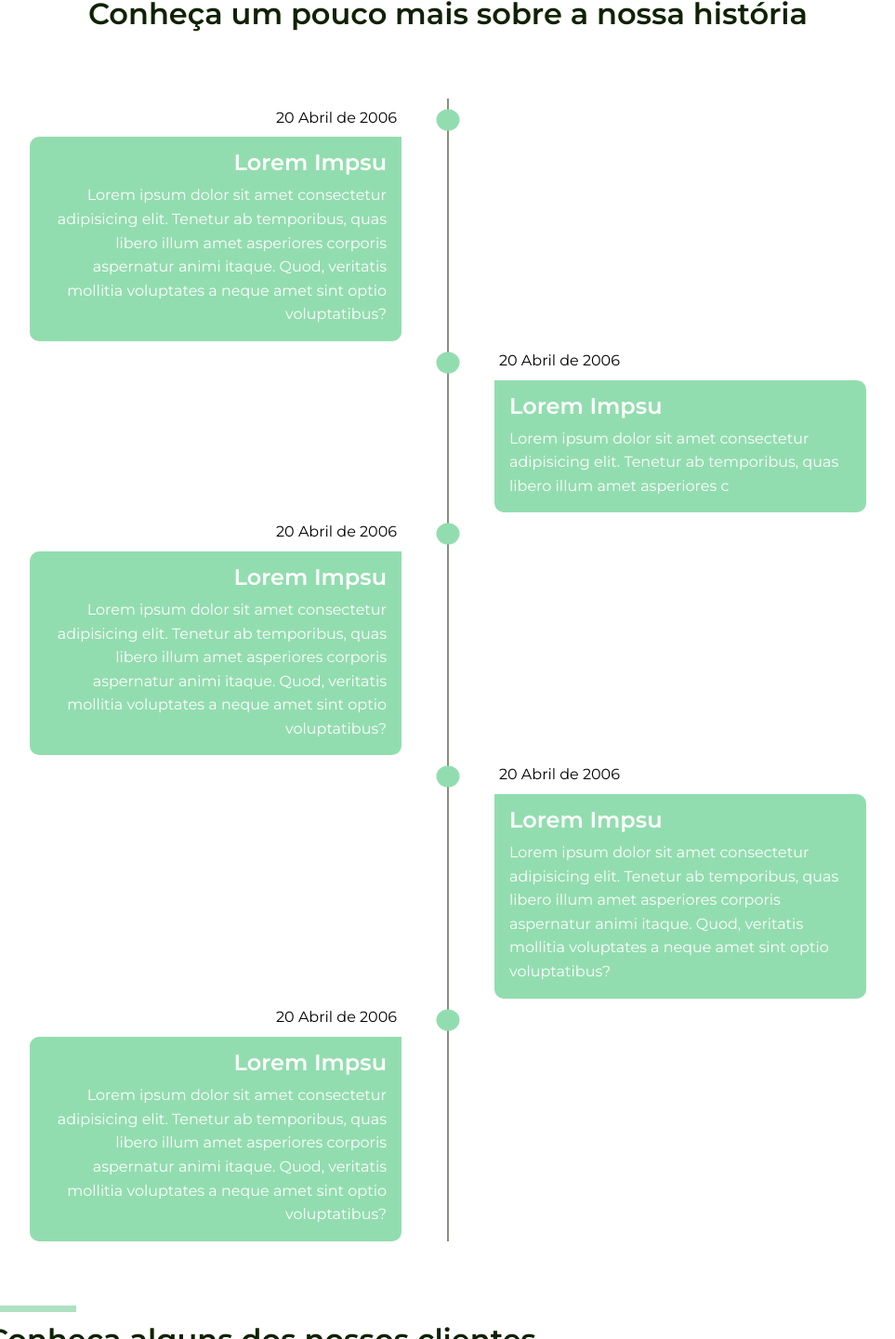
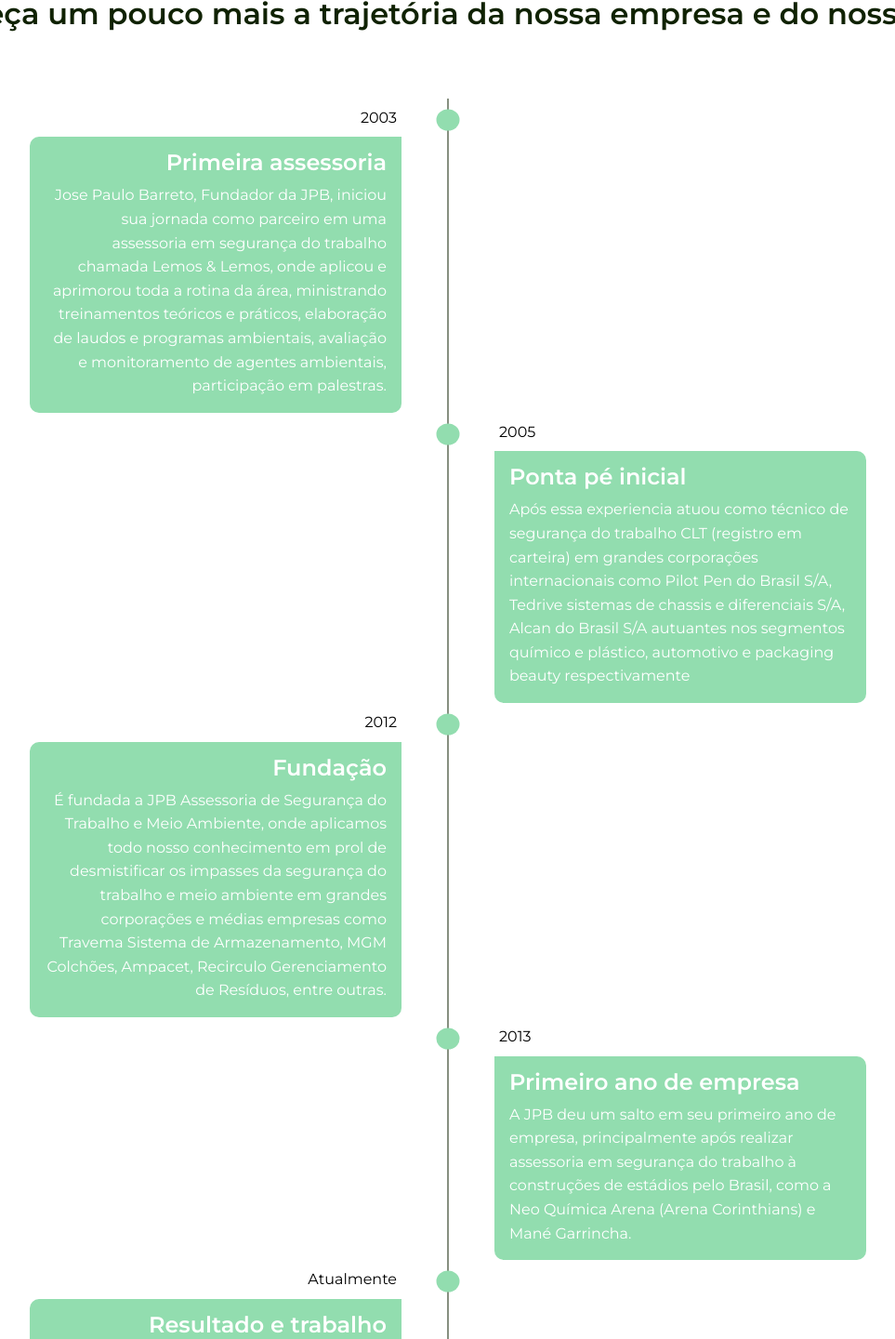
Before and after one commit to erianerik/Jpb-desing, a plain HTML site: page about-us.html in a window 1280 px wide. Shown: the part 155-1595 px from the top of the page at 93% size, without its empty margins (158-1121 px from the left). Drawn offline with Linux system fonts and the light colour scheme.

Commit message:
chore: Alteração de texto na pagina sobre nos

```diff
--- a/about-us.html
+++ b/about-us.html
@@ -85,51 +85,59 @@
             </nav>
         </header>
 
-        <h2 class="title-pattern title-pattern--timeline">Conheça um pouco mais sobre a nossa história</h2>
+        <h2 class="title-pattern title-pattern--timeline">Conheça um pouco mais a trajetória da nossa empresa e do nosso CEO</h2>
         <main class="main-content">
             <section class="main-content__timeline">
                 <section class="timeline__card">
-                    <h2 class="card__data">20 Abril de 2006</h2>
+                    <h2 class="card__data">2003</h2>
                     <section class="card__body">
-                        <h2 class="body__title">Lorem Impsu</h2>
-                        <p class="body__description">Lorem ipsum dolor sit amet consectetur adipisicing elit. Tenetur ab
-                            temporibus, quas libero illum amet asperiores corporis aspernatur animi itaque. Quod,
-                            veritatis mollitia voluptates a neque amet sint optio voluptatibus?</p>
+                        <h2 class="body__title">Primeira assessoria</h2>
+                        <p class="body__description">Jose Paulo Barreto, Fundador da JPB, iniciou sua jornada como
+                            parceiro em uma assessoria em segurança do trabalho chamada Lemos & Lemos, onde aplicou e
+                            aprimorou toda a rotina da área, ministrando treinamentos teóricos e práticos, elaboração de
+                            laudos e programas ambientais, avaliação e monitoramento de agentes ambientais, participação
+                            em palestras. </p>
                     </section>
                 </section>
                 <section class="timeline__card">
-                    <h2 class="card__data">20 Abril de 2006</h2>
+                    <h2 class="card__data">2005</h2>
                     <section class="card__body">
-                        <h2 class="body__title">Lorem Impsu</h2>
-                        <p class="body__description">Lorem ipsum dolor sit amet consectetur adipisicing elit. Tenetur ab
-                            temporibus, quas libero illum amet asperiores c</p>
+                        <h2 class="body__title">Ponta pé inicial</h2>
+                        <p class="body__description">Após essa experiencia atuou como técnico de segurança do trabalho
+                            CLT (registro em carteira) em grandes corporações internacionais como Pilot Pen do Brasil
+                            S/A, Tedrive sistemas de chassis e diferenciais S/A, Alcan do Brasil S/A autuantes nos
+                            segmentos químico e plástico, automotivo e packaging beauty respectivamente
+                        </p>
                     </section>
                 </section>
                 <section class="timeline__card">
-                    <h2 class="card__data">20 Abril de 2006</h2>
+                    <h2 class="card__data">2012</h2>
                     <section class="card__body">
-                        <h2 class="body__title">Lorem Impsu</h2>
-                        <p class="body__description">Lorem ipsum dolor sit amet consectetur adipisicing elit. Tenetur ab
-                            temporibus, quas libero illum amet asperiores corporis aspernatur animi itaque. Quod,
-                            veritatis mollitia voluptates a neque amet sint optio voluptatibus?</p>
+                        <h2 class="body__title">Fundação</h2>
+                        <p class="body__description">É fundada a JPB Assessoria de Segurança do Trabalho e Meio
+                            Ambiente, onde aplicamos todo nosso conhecimento em prol de desmistificar os impasses da
+                            segurança do trabalho e meio ambiente em grandes corporações e médias empresas como Travema
+                            Sistema de Armazenamento, MGM Colchões, Ampacet, Recirculo Gerenciamento de Resíduos, entre
+                            outras.</p>
                     </section>
                 </section>
                 <section class="timeline__card">
-                    <h2 class="card__data">20 Abril de 2006</h2>
+                    <h2 class="card__data">2013</h2>
                     <section class="card__body">
-                        <h2 class="body__title">Lorem Impsu</h2>
-                        <p class="body__description">Lorem ipsum dolor sit amet consectetur adipisicing elit. Tenetur ab
-                            temporibus, quas libero illum amet asperiores corporis aspernatur animi itaque. Quod,
-                            veritatis mollitia voluptates a neque amet sint optio voluptatibus?</p>
+                        <h2 class="body__title">Primeiro ano de empresa</h2>
+                        <p class="body__description">A JPB deu um salto em seu primeiro ano de empresa, principalmente
+                            após realizar assessoria em segurança do trabalho à construções de estádios pelo Brasil,
+                            como a Neo Química Arena (Arena Corinthians) e Mané Garrincha.</p>
                     </section>
                 </section>
                 <section class="timeline__card">
-                    <h2 class="card__data">20 Abril de 2006</h2>
+                    <h2 class="card__data">Atualmente</h2>
                     <section class="card__body">
-                        <h2 class="body__title">Lorem Impsu</h2>
-                        <p class="body__description">Lorem ipsum dolor sit amet consectetur adipisicing elit. Tenetur ab
-                            temporibus, quas libero illum amet asperiores corporis aspernatur animi itaque. Quod,
-                            veritatis mollitia voluptates a neque amet sint optio voluptatibus?</p>
+                        <h2 class="body__title">Resultado e trabalho</h2>
+                        <p class="body__description">Em resumo, já foram ministradas por mais de 1000 horas de
+                            treinamentos somente das normas NR 6, NR 11, NR 18, NR 33 e NR 35 e assessoramos centenas de
+                            empresas em regularização ambiental e de bombeiros, o que nod torna aptos a encarar qualquer
+                            desafio do setor.</p>
                     </section>
                 </section>
             </section>
@@ -239,7 +247,7 @@
             </section>
         </footer>
 
-       <script src="./js/menu-mobile.js"></script>
+        <script src="./js/menu-mobile.js"></script>
 
 </body>
 
--- a/css/about-us/timeline.css
+++ b/css/about-us/timeline.css
@@ -118,6 +118,9 @@
     .timeline__card {
         width: 95%;
     }
+    .card__data {
+        font-size: 1rem;
+    }
     .timeline__card::after {
         display: none;
     }
```
